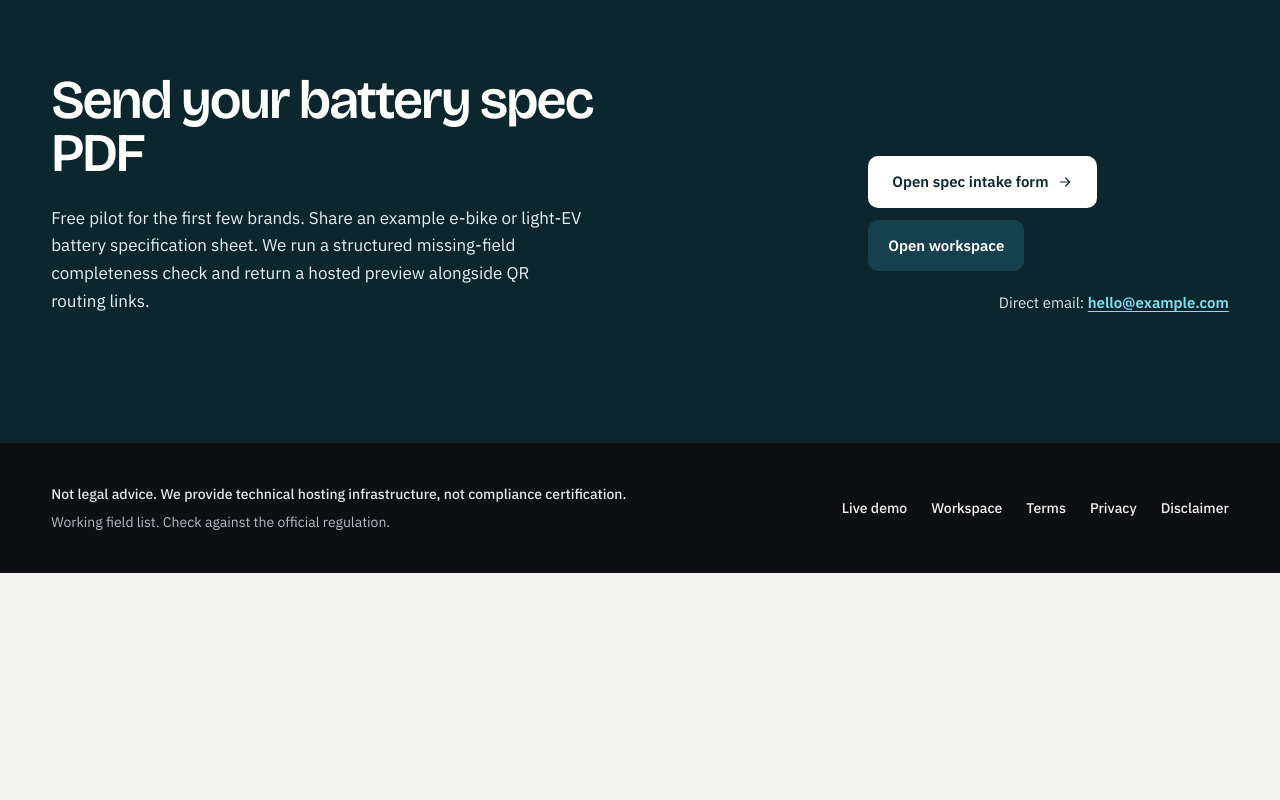
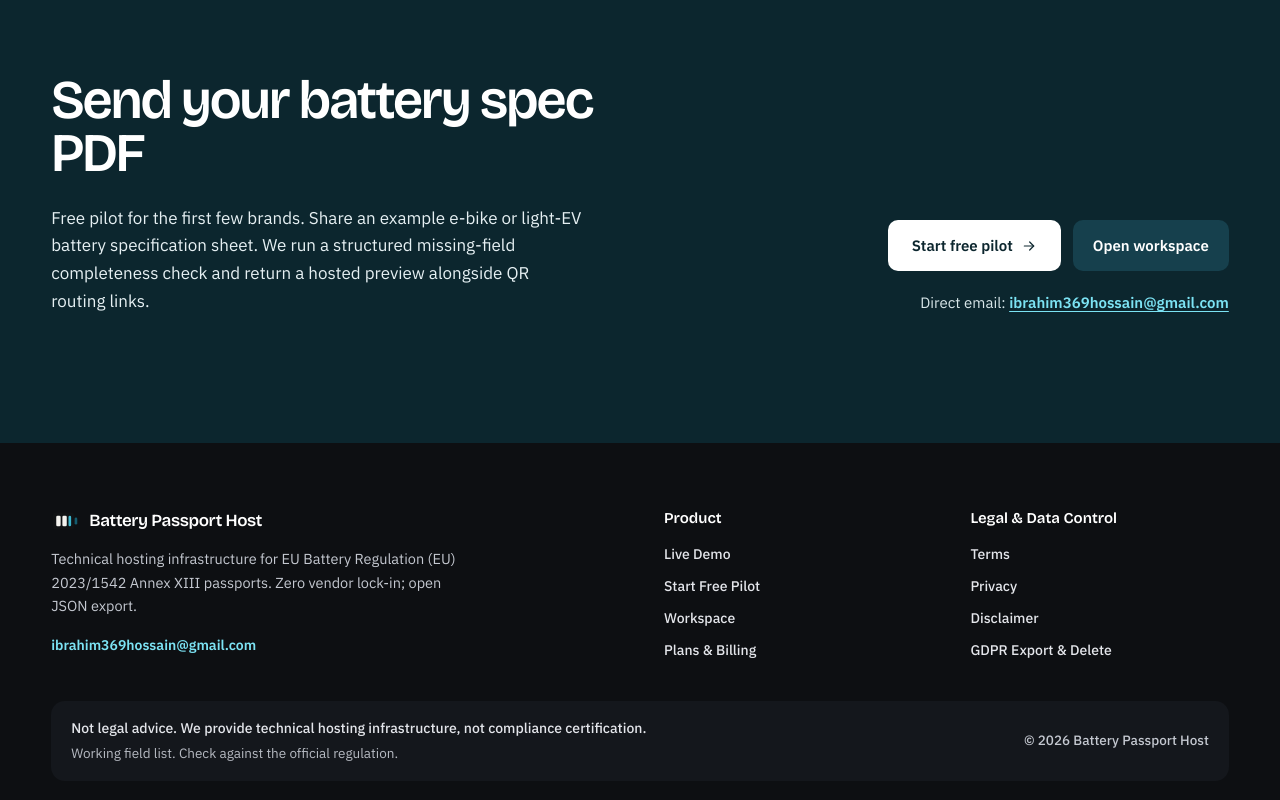
Before and after one commit to ibrahim-hossain-ridoy/CratePass, a Next.js app: page / in a window 1280 px wide. Shown: the part 8226-9026 px from the top of the page. Before the commit the page ends 8799 px from the top, so only its background shows below. Built offline with nearby package versions, Linux system fonts and the light colour scheme.

Commit message:
fix(landing): replace placeholder email/form URL and upgrade multi-column B2B footer

```diff
--- a/src/app/page.tsx
+++ b/src/app/page.tsx
@@ -1,7 +1,7 @@
 import Link from "next/link";
 import { WORKING_FIELD_LIST_NOTICE } from "@/config/battery-fields";
 import { siteConfig } from "@/config/site";
-import { ArrowRightIcon } from "@/components/Icons";
+import { ArrowRightIcon, BrandMark } from "@/components/Icons";
 import { AudienceIndexSection } from "@/components/landing/AudienceIndexSection";
 import { HeroPassportStage } from "@/components/landing/HeroPassportStage";
 import { InkFillSection } from "@/components/landing/InkFillSection";
@@ -128,17 +128,15 @@ export default function LandingPage() {
 
             <div className="flex flex-col items-start gap-5 lg:col-span-4 lg:items-end">
               <div className="flex flex-wrap gap-3">
-                <a
-                  href={siteConfig.formUrl}
-                  target="_blank"
-                  rel="noopener noreferrer"
+                <Link
+                  href="/app/new"
                   className="pressable inline-flex items-center gap-2 whitespace-nowrap rounded-[10px] bg-white px-6 py-3.5 text-[15px] font-semibold text-[#0c262e] transition-colors hover:bg-[#e6f2f5]"
                 >
-                  <span>Open spec intake form</span>
+                  <span>Start free pilot</span>
                   <ArrowRightIcon className="btn-arrow h-4 w-4" />
-                </a>
+                </Link>
                 <Link
-                  href="/app/new"
+                  href="/app"
                   className="pressable inline-flex items-center justify-center whitespace-nowrap rounded-[10px] bg-[#16404d] px-5 py-3.5 text-[15px] font-semibold text-white transition-colors hover:bg-[#1c4f5f]"
                 >
                   Open workspace
@@ -158,40 +156,137 @@ export default function LandingPage() {
         </section>
       </main>
 
-      {/* Act 6: Single Calm Architectural Footer (#0d0f12) */}
+      {/* Act 6: Multi-Column B2B SaaS Architectural Footer (#0d0f12) */}
       <footer
         data-chapter-theme="obsidian"
-        className="bg-[#0d0f12] py-10 text-[14px] text-[#c4c8d0]"
+        className="bg-[#0d0f12] py-14 text-[14px] text-[#c4c8d0] lg:py-16"
       >
-        <div className="page-shell flex flex-col justify-between gap-6 lg:flex-row lg:items-center">
-          <div className="space-y-1.5">
-            <p className="font-medium text-[#e4e6eb]">
-              Not legal advice. We provide technical hosting infrastructure, not
-              compliance certification.
-            </p>
-            <p className="text-[14px] text-[#b6bac2]">{WORKING_FIELD_LIST_NOTICE}</p>
+        <div className="page-shell space-y-10">
+          <div className="grid grid-cols-1 gap-10 md:grid-cols-12 lg:gap-12">
+            {/* Column 1: Brand */}
+            <div className="space-y-3 md:col-span-6">
+              <Link
+                href="/"
+                className="inline-flex items-center gap-2.5 text-white"
+              >
+                <BrandMark className="h-7 w-7 shrink-0" />
+                <span className="font-display text-[17px] font-semibold tracking-tight text-white">
+                  {siteConfig.siteName}
+                </span>
+              </Link>
+              <p className="max-w-[48ch] text-[14.5px] leading-relaxed text-[#c4c8d0]">
+                Technical hosting infrastructure for EU Battery Regulation (EU)
+                2023/1542 Annex XIII passports. Zero vendor lock-in; open JSON
+                export.
+              </p>
+              <p className="pt-1 text-[14px]">
+                <a
+                  href={`mailto:${siteConfig.contactEmail}`}
+                  className="font-semibold text-[#7ce3f4] transition-colors hover:text-white hover:underline"
+                >
+                  {siteConfig.contactEmail}
+                </a>
+              </p>
+            </div>
+
+            {/* Column 2: Product */}
+            <div className="space-y-3 md:col-span-3">
+              <p className="font-display text-[15px] font-semibold text-white">
+                Product
+              </p>
+              <ul className="space-y-2.5 font-medium text-[#e4e6eb]">
+                <li>
+                  <Link
+                    href="/demo"
+                    className="transition-colors hover:text-[#7ce3f4]"
+                  >
+                    Live Demo
+                  </Link>
+                </li>
+                <li>
+                  <Link
+                    href="/app/new"
+                    className="transition-colors hover:text-[#7ce3f4]"
+                  >
+                    Start Free Pilot
+                  </Link>
+                </li>
+                <li>
+                  <Link
+                    href="/app"
+                    className="transition-colors hover:text-[#7ce3f4]"
+                  >
+                    Workspace
+                  </Link>
+                </li>
+                <li>
+                  <Link
+                    href="/app/billing"
+                    className="transition-colors hover:text-[#7ce3f4]"
+                  >
+                    Plans &amp; Billing
+                  </Link>
+                </li>
+              </ul>
+            </div>
+
+            {/* Column 3: Legal & Data Control */}
+            <div className="space-y-3 md:col-span-3">
+              <p className="font-display text-[15px] font-semibold text-white">
+                Legal &amp; Data Control
+              </p>
+              <ul className="space-y-2.5 font-medium text-[#e4e6eb]">
+                <li>
+                  <Link
+                    href="/terms"
+                    className="transition-colors hover:text-[#7ce3f4]"
+                  >
+                    Terms
+                  </Link>
+                </li>
+                <li>
+                  <Link
+                    href="/privacy"
+                    className="transition-colors hover:text-[#7ce3f4]"
+                  >
+                    Privacy
+                  </Link>
+                </li>
+                <li>
+                  <Link
+                    href="/disclaimer"
+                    className="transition-colors hover:text-[#7ce3f4]"
+                  >
+                    Disclaimer
+                  </Link>
+                </li>
+                <li>
+                  <Link
+                    href="/app/privacy"
+                    className="transition-colors hover:text-[#7ce3f4]"
+                  >
+                    GDPR Export &amp; Delete
+                  </Link>
+                </li>
+              </ul>
+            </div>
           </div>
 
-          <nav
-            aria-label="Footer navigation"
-            className="flex flex-wrap items-center gap-6 font-medium text-[#f4f3ef]"
-          >
-            <Link href="/demo" className="transition-colors hover:text-[#7ce3f4]">
-              Live demo
-            </Link>
-            <Link href="/login" className="transition-colors hover:text-[#7ce3f4]">
-              Workspace
-            </Link>
-            <Link href="/terms" className="transition-colors hover:text-[#7ce3f4]">
-              Terms
-            </Link>
-            <Link href="/privacy" className="transition-colors hover:text-[#7ce3f4]">
-              Privacy
-            </Link>
-            <Link href="/disclaimer" className="transition-colors hover:text-[#7ce3f4]">
-              Disclaimer
-            </Link>
-          </nav>
+          {/* Bottom Bar: Required Legal & Regulation Notices + Copyright */}
+          <div className="flex flex-col justify-between gap-4 rounded-[14px] bg-[#14171c] px-5 py-4 lg:flex-row lg:items-center">
+            <div className="space-y-1">
+              <p className="font-medium text-[#e4e6eb]">
+                Not legal advice. We provide technical hosting infrastructure, not
+                compliance certification.
+              </p>
+              <p className="text-[13.5px] text-[#b6bac2]">
+                {WORKING_FIELD_LIST_NOTICE}
+              </p>
+            </div>
+            <p className="shrink-0 text-[13.5px] font-medium text-[#c4c8d0]">
+              © 2026 {siteConfig.siteName}
+            </p>
+          </div>
         </div>
       </footer>
     </div>
--- a/src/config/site.ts
+++ b/src/config/site.ts
@@ -1,9 +1,8 @@
 export const siteConfig = {
   siteName: "Battery Passport Host",
   brandName: "Battery Passport Host",
-  // Replace placeholder values below before deploying to production:
-  formUrl: "https://example.com/spec-form", // taste-skill-ignore
-  contactEmail: "hello@example.com", // taste-skill-ignore
+  formUrl: "/app/new",
+  contactEmail: "ibrahim369hossain@gmail.com",
   defaultAnthropicModel: "claude-haiku-5-5",
   higherAccuracyAnthropicModel: "claude-sonnet-5-5",
   dailyExtractionLimitPerOrg: 5,
```
